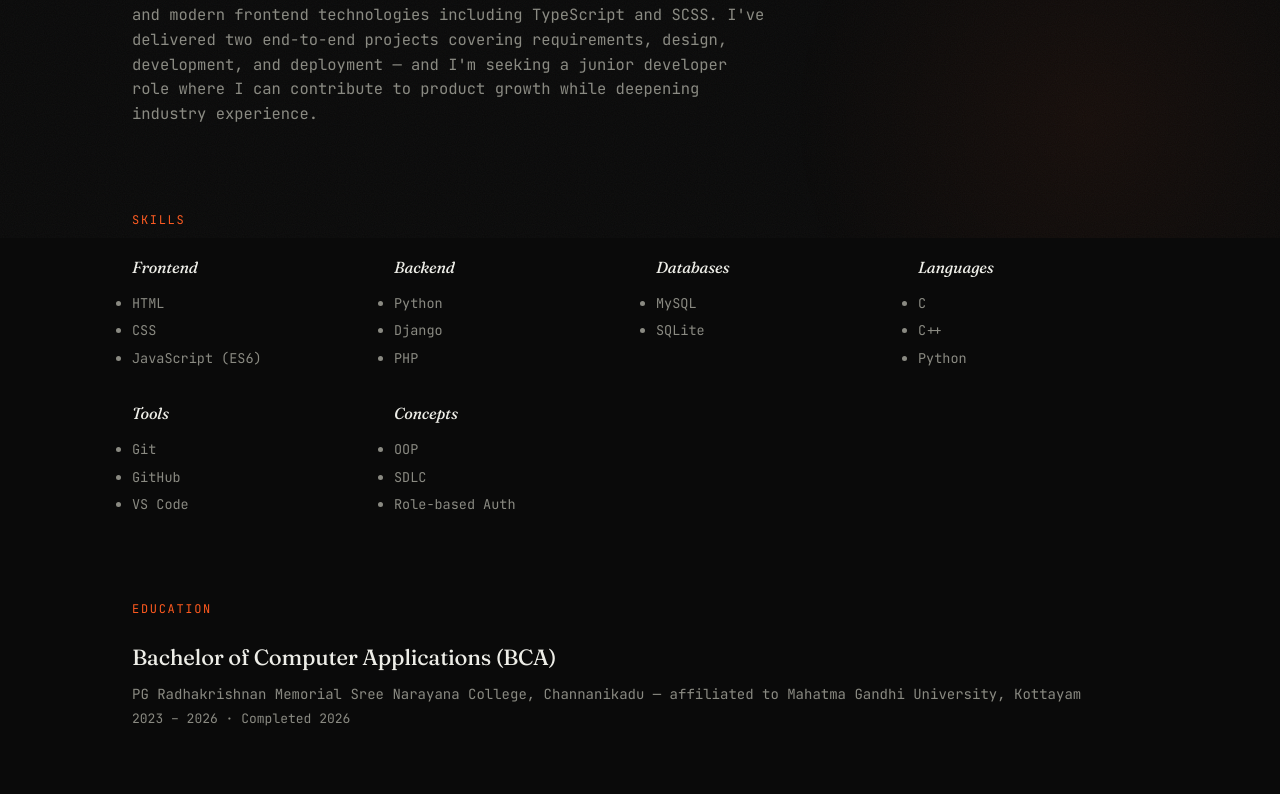
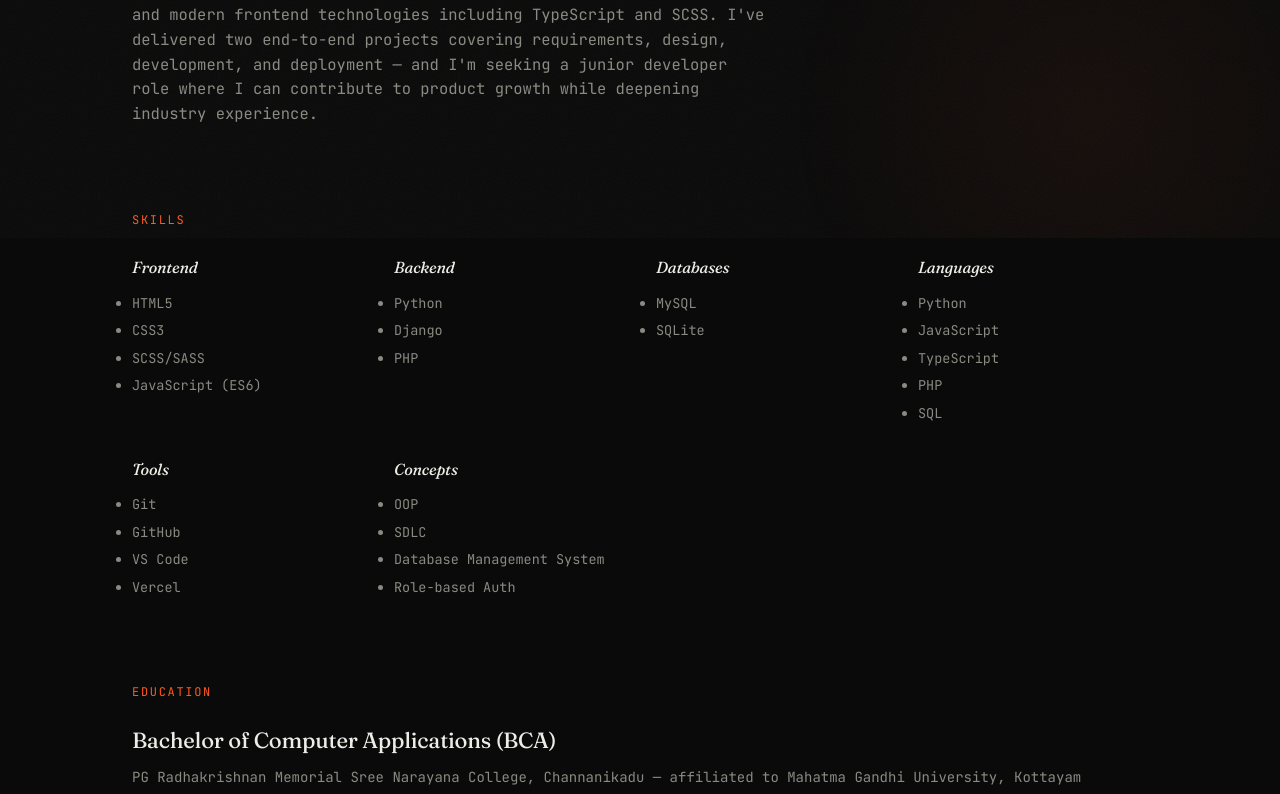
Before and after one commit to Nandhakishor2005/portfolio, a React (Vite) app: page /about in a window 1280 px wide. Shown: the part 562-1356 px from the top of the page. Built offline with nearby package versions, Linux system fonts and the light colour scheme.

Commit message:
update skills

```diff
--- a/src/pages/About.jsx
+++ b/src/pages/About.jsx
@@ -1,12 +1,12 @@
 import Reveal from '../components/Reveal.jsx'
 
 const skillGroups = [
-  { label: 'Frontend', items: ['HTML', 'CSS', 'JavaScript (ES6)'] },
+  { label: 'Frontend', items: ['HTML5', 'CSS3', 'SCSS/SASS', 'JavaScript (ES6)'] },
   { label: 'Backend', items: ['Python', 'Django', 'PHP'] },
   { label: 'Databases', items: ['MySQL', 'SQLite'] },
-  { label: 'Languages', items: ['C', 'C++','Python'] },
-  { label: 'Tools', items: ['Git', 'GitHub', 'VS Code'] },
-  { label: 'Concepts', items: ['OOP', 'SDLC', 'Role-based Auth'] },
+  { label: 'Languages', items: ['Python', 'JavaScript', 'TypeScript', 'PHP', 'SQL'] },
+  { label: 'Tools', items: ['Git', 'GitHub', 'VS Code', 'Vercel'] },
+  { label: 'Concepts', items: ['OOP', 'SDLC', 'Database Management System', 'Role-based Auth'] },
 ]
 
 const certifications = [
```
